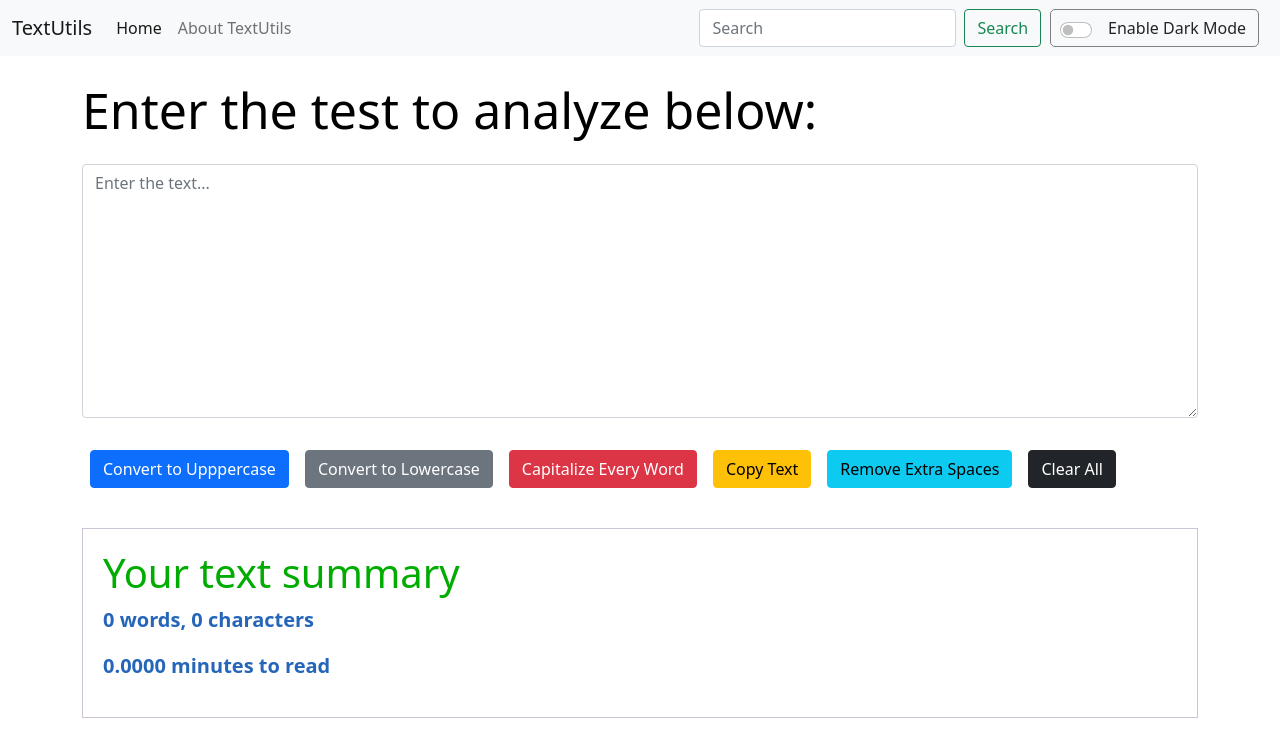
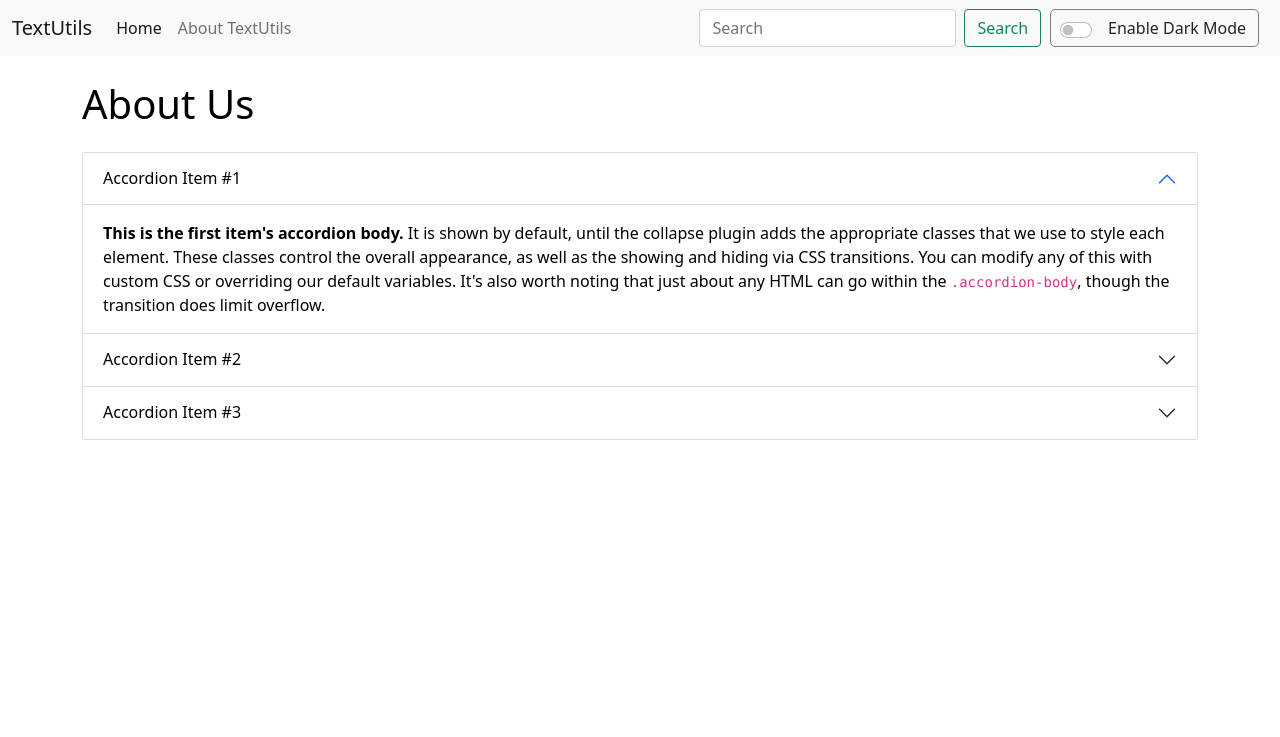
Before and after one commit to anurag203/TextUtils-React, a React (Create React App) app: page /about in a window 1280 px wide. Shown: the top 737 px of the page. Built offline with nearby package versions, Linux system fonts and the light colour scheme.

Commit message:
"mesaage alpha"

```diff
--- a/package.json
+++ b/package.json
@@ -1,5 +1,4 @@
 {
-  "homepage": "https://anurag203.github.io/TextUtils-React",
   "name": "my-app",
   "version": "0.1.0",
   "private": true,
@@ -38,8 +37,5 @@
       "last 1 firefox version",
       "last 1 safari version"
     ]
-  },
-  "devDependencies": {
-    "gh-pages": "^4.0.0"
   }
 }
--- a/src/App.js
+++ b/src/App.js
@@ -4,11 +4,11 @@ import TextForm from './components/TextForm';
 import About from './components/About';
 import React, { useState } from 'react'
 import Alert from './components/Alert';
-// import {
-//   BrowserRouter as Router,
-//   Routes,
-//   Route,
-// } from "react-router-dom";
+import {
+  BrowserRouter as Router,
+  Routes,
+  Route,
+} from "react-router-dom";
 
 function App() {
   const [mode, setMode] = useState("light");
@@ -36,18 +36,18 @@ function App() {
   };
   return (
     <>
-      {/* <Router>
+      <Router>
         <Navbar title="TextUtils" aboutText="About TextUtils" mode={mode} toggleMode={toggleMode} />
         <Alert alert={alert} />
         <Routes>
-          <Route exact path="/" element={<TextForm heading="Enter the test to analyze below:" mode={mode} showAlert={showAlert} />} />
-          <Route exact path="/about" element={<About />} />
+        <Route exact path="/" element={<TextForm heading="Enter the test to analyze below:" mode={mode} showAlert={showAlert} />} />
+        <Route exact path="/about" element={<About mode={mode} />} />
         </Routes>
-      </Router> */}
-      <Navbar title="TextUtils" aboutText="About TextUtils" mode={mode} toggleMode={toggleMode} />
+      </Router>
+      {/* <Navbar title="TextUtils" aboutText="About TextUtils" mode={mode} toggleMode={toggleMode} />
       <Alert alert={alert} />
       <TextForm heading="Enter the test to analyze below:" mode={mode} showAlert={showAlert} />
-      <About/>
+      <About/> */}
     </>
   );
 }
--- a/src/components/About.js
+++ b/src/components/About.js
@@ -1,6 +1,6 @@
 import React, { useState }  from 'react'
 
-export default function About() {
+export default function About(props) {
 
     const [mystyle1,setMystyle] = useState({
         color: "black" ,
@@ -26,6 +26,7 @@ export default function About() {
             setbtntext("Enable Light Mode");
         }
     };
+    // toggleStyle();
     return (
         <div className='container' style={mystyle1}>
             <h1 className='my-4'>About Us</h1>
@@ -67,9 +68,10 @@ export default function About() {
                     </div>
                 </div>
             </div>
-            <div className="d-flex justify-content-center">
+            {/* <div className="d-flex justify-content-center">
                 <button onClick={toggleStyle} className="btn btn-primary my-5">{btntext}</button>
-            </div>
+            </div> */}
+            {/* {toggleStyle()} */}
         </div>
     )
 }
--- a/src/components/Navbar.js
+++ b/src/components/Navbar.js
@@ -1,21 +1,21 @@
 import React from 'react'
 import PropTypes from 'prop-types'
-// import { Link } from 'react-router-dom';
+import { Link } from 'react-router-dom';
 export default function Navbar(props) {
     return (
         <nav className={`navbar navbar-expand-lg navbar-${props.mode} bg-${props.mode}`}>
             <div className="container-fluid">
-                <a className="navbar-brand" href="#">{props.title}</a>
+                <Link className="navbar-brand" to="/">{props.title}</Link>
                 <button className="navbar-toggler" type="button" data-bs-toggle="collapse" data-bs-target="#navbarSupportedContent" aria-controls="navbarSupportedContent" aria-expanded="false" aria-label="Toggle navigation">
                     <span className="navbar-toggler-icon"></span>
                 </button>
                 <div className="collapse navbar-collapse" id="navbarSupportedContent">
                     <ul className="navbar-nav me-auto mb-2 mb-lg-0">
                         <li className="nav-item">
-                            <a className="nav-link active" aria-current="page" href="#">Home</a>
+                            <Link className="nav-link active" aria-current="page" to="/">Home</Link>
                         </li>
                         <li className="nav-item">
-                            <a className="nav-link" href="#">{props.aboutText}</a>
+                            <Link className="nav-link" to="/About">{props.aboutText}</Link>
                         </li>
                     </ul>
                     <form className="d-flex">
--- a/src/components/TextForm.js
+++ b/src/components/TextForm.js
@@ -52,7 +52,7 @@ export default function TextForm(props) {
     function len_words(){
         let s=text.trim().split(" ");
         let ans =s.length;
-        if(s[s.length-1].length==0) ans--;
+        if(s[s.length-1].length===0) ans--;
         return ans;
     };
     return (
@@ -63,12 +63,12 @@ export default function TextForm(props) {
                     {/* <label for="myBox" className="form-label">{props.heading}</label> */}
                     <textarea className="form-control" id="myBox" rows="10" style={{ backgroundColor: props.mode === "light" ? "white" : "black", color: props.mode === "light" ? "black" : "white" }} onChange={handleOnChange} value={text} placeholder='Enter the text...' ></textarea>
                 </div>
-                <button className="btn btn-primary mx-2 my-3" onClick={upperCase}>Convert to Upppercase</button>
-                <button className="btn btn-secondary mx-2  my-3" onClick={lowerCase}>Convert to Lowercase</button>
-                <button className="btn btn-danger mx-2  my-3" onClick={capitalizeEachWord}>Capitalize Every Word</button>
-                <button className="btn btn-warning mx-2  my-3" onClick={copyText}>Copy Text</button>
-                <button className="btn btn-info mx-2  my-3" onClick={removeExtraSpaces}>Remove Extra Spaces</button>
-                <button className="btn btn-dark mx-2  my-3" onClick={clearAll}>Clear All</button>
+                <button className="btn btn-primary mx-2 my-1" onClick={upperCase}>Convert to Upppercase</button>
+                <button className="btn btn-secondary mx-2  my-1" onClick={lowerCase}>Convert to Lowercase</button>
+                <button className="btn btn-danger mx-2  my-1" onClick={capitalizeEachWord}>Capitalize Every Word</button>
+                <button className="btn btn-warning mx-2  my-1" onClick={copyText}>Copy Text</button>
+                <button className="btn btn-info mx-2  my-1" onClick={removeExtraSpaces}>Remove Extra Spaces</button>
+                <button className="btn btn-dark mx-2  my-1" onClick={clearAll}>Clear All</button>
             </div>
             <div className="container my-3">
                 <div className="second">
```
Also changed, not shown: 1 other file (tests, documents, lock files or other folders).
